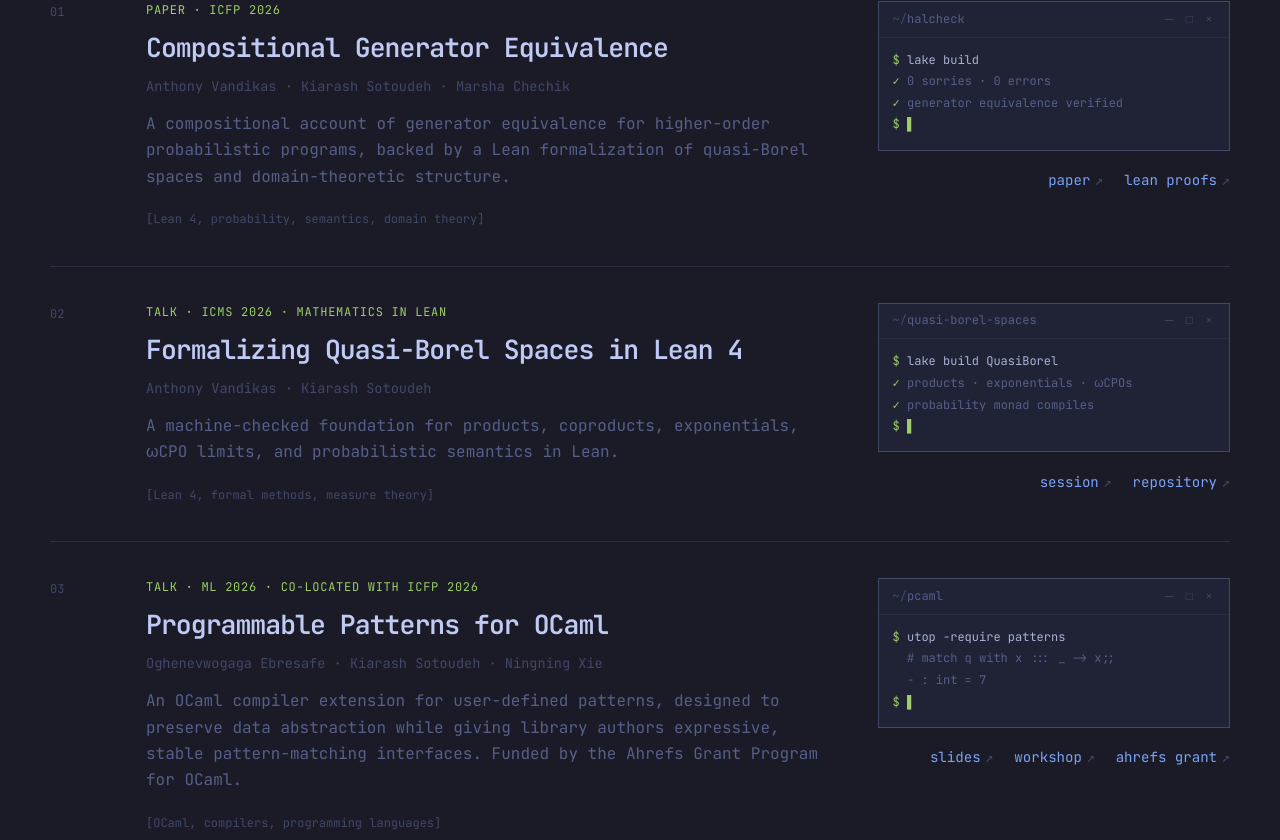
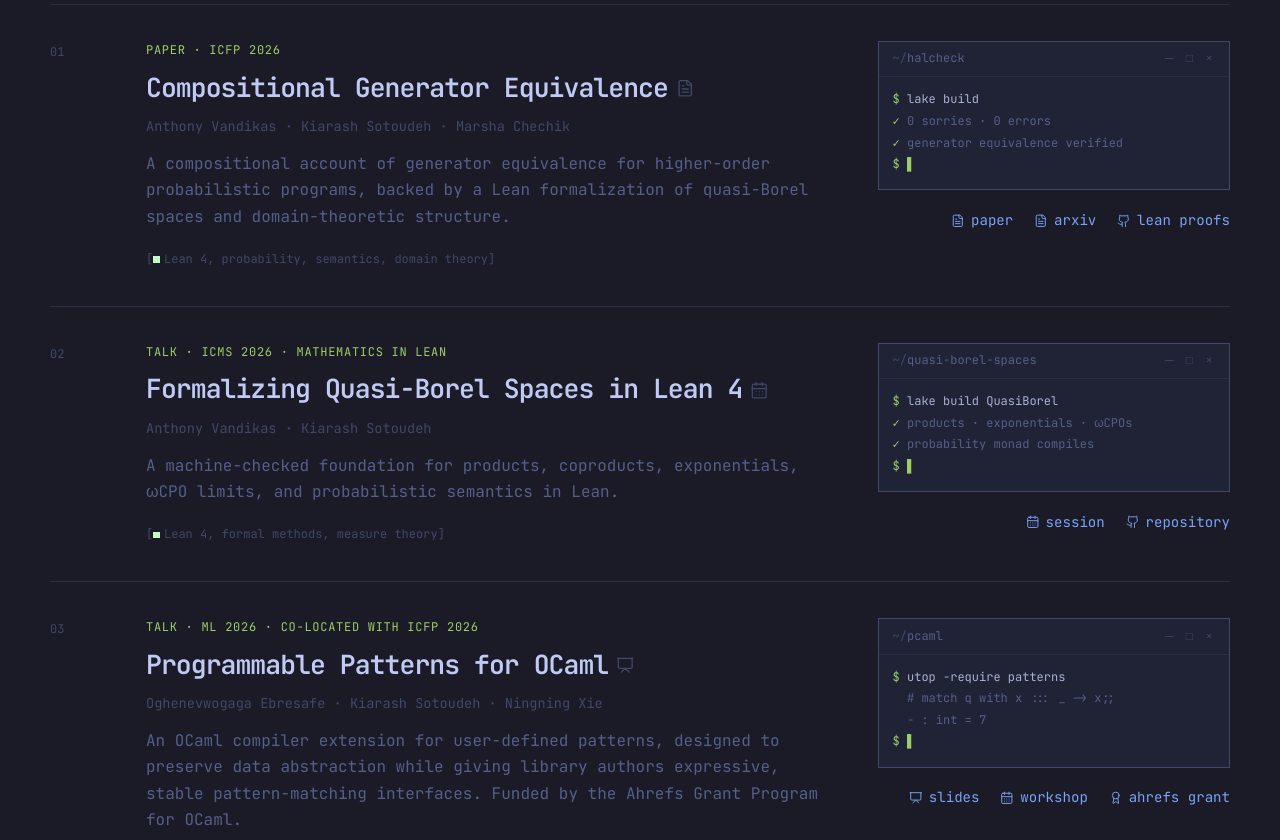
Before and after one commit to exekis/exekis.github.io, a Next.js app: page / in a window 1280 px wide. Shown: the part 960-1800 px from the top of the page. Built offline with nearby package versions, Linux system fonts and the light colour scheme.

Commit message:
feat(portfolio): add link glyphs, language swatches, and arxiv link, drop about section

```diff
--- a/src/app/globals.css
+++ b/src/app/globals.css
@@ -202,6 +202,10 @@ code {
   font-size: clamp(1.02rem, 1.3vw, 1.15rem);
 }
 
+.hero-summary + .hero-summary {
+  margin-top: 0.85rem;
+}
+
 .profile-links {
   display: flex;
   flex-wrap: wrap;
@@ -297,6 +301,23 @@ code {
   line-height: 1.35;
 }
 
+.item-copy h3 a {
+  text-decoration: none;
+}
+
+.title-glyph {
+  display: inline-block;
+  width: 0.7em;
+  height: 0.7em;
+  margin-left: 0.5rem;
+  vertical-align: -0.04em;
+  color: var(--faint);
+}
+
+.item-copy h3 a:hover .title-glyph {
+  color: inherit;
+}
+
 .item-copy > p:not(.item-meta),
 .writing-entry > p:not(.item-meta),
 .about-copy p {
@@ -331,6 +352,14 @@ code {
   content: ",\00a0";
 }
 
+.stack-swatch {
+  display: inline-block;
+  width: 0.55em;
+  height: 0.55em;
+  margin-right: 0.35em;
+  background: var(--faint);
+}
+
 .item-side {
   display: flex;
   flex-direction: column;
@@ -347,7 +376,16 @@ code {
 }
 
 .item-links a {
+  display: inline-flex;
+  align-items: center;
+  gap: 0.4rem;
   color: var(--link);
+}
+
+.link-glyph {
+  width: 0.85rem;
+  height: 0.85rem;
+  flex-shrink: 0;
 }
 
 .term {
--- a/src/app/page.tsx
+++ b/src/app/page.tsx
@@ -1,7 +1,27 @@
-import { Github, GraduationCap, Linkedin, Music2 } from "lucide-react";
+import {
+  Award,
+  CalendarDays,
+  Download,
+  FileText,
+  Github,
+  Globe,
+  GraduationCap,
+  Linkedin,
+  Music2,
+  NotebookText,
+  Presentation,
+  type LucideIcon,
+} from "lucide-react";
 import ExternalLink from "@/components/ExternalLink";
 import TerminalPane from "@/components/TerminalPane";
-import { industry, projects, research, type PortfolioItem } from "@/content/portfolio";
+import {
+  industry,
+  projects,
+  research,
+  type PortfolioItem,
+  type PortfolioLink,
+  type PortfolioLinkKind,
+} from "@/content/portfolio";
 
 const profileLinks = [
   { label: "github", href: "https://github.com/exekis", Icon: Github },
@@ -17,6 +37,30 @@ const profileLinks = [
     Icon: Music2,
   },
 ];
+
+const linkGlyphs: Record<PortfolioLinkKind, LucideIcon> = {
+  paper: FileText,
+  code: Github,
+  slides: Presentation,
+  event: CalendarDays,
+  web: Globe,
+  install: Download,
+  writeup: NotebookText,
+  grant: Award,
+};
+
+// GitHub linguist language colours
+const languageColors: Record<string, string> = {
+  "Lean 4": "#C4FFC2",
+  OCaml: "#ef7a08",
+  Rust: "#dea584",
+  Python: "#3572A5",
+  "C++": "#f34b7d",
+  TypeScript: "#3178c6",
+  JavaScript: "#f1e05a",
+  Ruby: "#701516",
+  Perl: "#0298c3",
+};
 
 const exekisBanner = [
   "",
@@ -48,6 +92,26 @@ function SectionHeading({
   );
 }
 
+function TitleLink({ link, title }: { link: PortfolioLink; title: string }) {
+  const Glyph = linkGlyphs[link.kind ?? "web"];
+  return (
+    <ExternalLink href={link.href} showMark={false}>
+      {title}
+      <Glyph aria-hidden="true" className="title-glyph" strokeWidth={1.7} />
+    </ExternalLink>
+  );
+}
+
+function ItemLink({ link }: { link: PortfolioLink }) {
+  const Glyph = linkGlyphs[link.kind ?? "web"];
+  return (
+    <ExternalLink href={link.href} showMark={false}>
+      <Glyph aria-hidden="true" className="link-glyph" strokeWidth={1.7} />
+      <span>{link.label}</span>
+    </ExternalLink>
+  );
+}
+
 function ItemList({ items }: { items: PortfolioItem[] }) {
   return (
     <div className="item-list">
@@ -58,12 +122,27 @@ function ItemList({ items }: { items: PortfolioItem[] }) {
           </p>
           <div className="item-copy">
             <p className="item-meta">{item.meta}</p>
-            <h3>{item.title}</h3>
+            <h3>
+              {item.links[0] ? (
+                <TitleLink link={item.links[0]} title={item.title} />
+              ) : (
+                item.title
+              )}
+            </h3>
             {item.authors && <p className="item-authors">{item.authors}</p>}
             <p>{item.description}</p>
             <ul className="stack-list" aria-label={`${item.title} technologies`}>
               {item.stack.map((technology) => (
-                <li key={technology}>{technology}</li>
+                <li key={technology}>
+                  {languageColors[technology] && (
+                    <span
+                      aria-hidden="true"
+                      className="stack-swatch"
+                      style={{ backgroundColor: languageColors[technology] }}
+                    />
+                  )}
+                  {technology}
+                </li>
               ))}
             </ul>
           </div>
@@ -72,9 +151,7 @@ function ItemList({ items }: { items: PortfolioItem[] }) {
             {item.links.length > 0 && (
               <div className="item-links">
                 {item.links.map((link) => (
-                  <ExternalLink href={link.href} key={link.href}>
-                    {link.label}
-                  </ExternalLink>
+                  <ItemLink key={link.href} link={link} />
                 ))}
               </div>
             )}
@@ -97,8 +174,12 @@ export default function HomePage() {
             {exekisBanner}
           </pre>
           <p className="hero-summary">
-            Kiarash Sotoudeh. This is a small index of my work in compilers, formal methods, and
-            systems software.
+            Kiarash Sotoudeh. Fourth-year undergrad at the University of Toronto: computer
+            science specialist, mathematics major, philosophy minor. Looking for a computer
+            science MSc in Canada.
+          </p>
+          <p className="hero-summary">
+            This is a small index of my work in compilers, formal methods, and systems software.
           </p>
           <div className="profile-links" aria-label="Profile links">
             {profileLinks.map(({ href, Icon, label }) => (
@@ -125,31 +206,6 @@ export default function HomePage() {
         <SectionHeading id="projects-title" index="03">projects</SectionHeading>
         <ItemList items={projects} />
       </section>
-
-      <section className="page-section about-section" id="about" aria-labelledby="about-title">
-        <SectionHeading id="about-title" index="04">about</SectionHeading>
-        <div className="about-copy">
-          <h3>I like systems that explain themselves.</h3>
-          <p>
-            I&apos;m studying computer science at the University of Toronto alongside mathematics and
-            philosophy. I care about tools that let people express strong ideas without giving up
-            safety, whether that means a type system, a proof, a compiler pass, or a reliable CI
-            pipeline.
-          </p>
-          <p>
-            Away from the terminal, I write, play piano and guitar, and follow soccer. I use Arch,
-            by the way.
-          </p>
-        </div>
-        <pre className="about-proof" aria-label="A small type signature">
-          {`build : Idea → Safe System
-build idea =
-  idea
-  |> make_explicit
-  |> test_assumptions
-  |> ship`}
-        </pre>
-      </section>
     </>
   );
 }
--- a/src/components/SiteHeader.tsx
+++ b/src/components/SiteHeader.tsx
@@ -4,7 +4,6 @@ const navigation = [
   { label: "research", href: "/#research" },
   { label: "industry", href: "/#industry" },
   { label: "projects", href: "/#projects" },
-  { label: "about", href: "/#about" },
 ];
 
 export default function SiteHeader() {
--- a/src/content/portfolio.ts
+++ b/src/content/portfolio.ts
@@ -1,6 +1,17 @@
+export type PortfolioLinkKind =
+  | "paper"
+  | "code"
+  | "slides"
+  | "event"
+  | "web"
+  | "install"
+  | "writeup"
+  | "grant";
+
 export type PortfolioLink = {
   label: string;
   href: string;
+  kind?: PortfolioLinkKind;
 };
 
 export type TerminalLine = {
@@ -35,8 +46,14 @@ export const research: PortfolioItem[] = [
       {
         label: "paper",
         href: "https://icfp26.sigplan.org/details/icfp-2026-icfp-papers/23/Compositional-Generator-Equivalence",
+        kind: "paper",
       },
-      { label: "lean proofs", href: "https://github.com/YellPika/quasi-borel-spaces" },
+      { label: "arxiv", href: "https://arxiv.org/abs/2606.22616", kind: "paper" },
+      {
+        label: "lean proofs",
+        href: "https://github.com/YellPika/quasi-borel-spaces",
+        kind: "code",
+      },
     ],
     terminal: {
       slug: "halcheck",
@@ -55,8 +72,12 @@ export const research: PortfolioItem[] = [
       "A machine-checked foundation for products, coproducts, exponentials, ωCPO limits, and probabilistic semantics in Lean.",
     stack: ["Lean 4", "formal methods", "measure theory"],
     links: [
-      { label: "session", href: "https://icms-conference.org/2026/session5.html" },
-      { label: "repository", href: "https://github.com/YellPika/quasi-borel-spaces" },
+      { label: "session", href: "https://icms-conference.org/2026/session5.html", kind: "event" },
+      {
+        label: "repository",
+        href: "https://github.com/YellPika/quasi-borel-spaces",
+        kind: "code",
+      },
     ],
     terminal: {
       slug: "quasi-borel-spaces",
@@ -78,11 +99,17 @@ export const research: PortfolioItem[] = [
       {
         label: "slides",
         href: "https://drive.google.com/file/d/1zWeVdFa356c1EJiWW9UHc-lmIGInCLdc/view?usp=sharing",
+        kind: "slides",
       },
-      { label: "workshop", href: "https://icfp26.sigplan.org/home/mlfamilyworkshop-2026" },
+      {
+        label: "workshop",
+        href: "https://icfp26.sigplan.org/home/mlfamilyworkshop-2026",
+        kind: "event",
+      },
       {
         label: "ahrefs grant",
         href: "https://discuss.ocaml.org/t/ahrefs-grant-program-for-ocaml/17604/5",
+        kind: "grant",
       },
     ],
     terminal: {
@@ -104,6 +131,7 @@ export const research: PortfolioItem[] = [
       {
         label: "repository",
         href: "https://github.com/google-deepmind/formal-conjectures",
+        kind: "code",
       },
     ],
     terminal: {
@@ -140,7 +168,7 @@ export const industry: PortfolioItem[] = [
     description:
       "Owned Shopify's in-house merge queue on its internal Git server, from runtime improvements to compiler passes that reject privileged Docker sidecar options before jobs reach shared workers.",
     stack: ["Ruby", "Kubernetes", "CI", "security"],
-    links: [{ label: "shopify", href: "https://www.shopify.com/" }],
+    links: [{ label: "shopify", href: "https://www.shopify.com/", kind: "web" }],
     terminal: {
       slug: "shopify/merge-queue",
       lines: [
@@ -156,7 +184,7 @@ export const industry: PortfolioItem[] = [
     description:
       "Scraped and normalized University of Toronto and Waterloo awards into typed snapshots, then built the scholarship finder around them: amount filters, sorting, pagination, and detail pages.",
     stack: ["TypeScript", "Next.js", "Playwright"],
-    links: [{ label: "embark", href: "https://www.embark.ca/" }],
+    links: [{ label: "embark", href: "https://www.embark.ca/", kind: "web" }],
     terminal: {
       slug: "files/awards",
       lines: [
@@ -170,9 +198,9 @@ export const industry: PortfolioItem[] = [
     title: "ESG scoring compiler",
     meta: "Cash App · software engineering apprenticeship · 2024",
     description:
-      "Built the compiler behind an ESG scoring system with real-time carbon-footprint tracking, and optimized its ML inference path with XLA.",
-    stack: ["Python", "C++", "XLA"],
-    links: [{ label: "cash app", href: "https://cash.app/" }],
+      "Built the compiler behind an ESG scoring system with real-time carbon-footprint tracking.",
+    stack: ["Python", "TypeScript"],
+    links: [{ label: "cash app", href: "https://cash.app/", kind: "web" }],
     terminal: {
       slug: "uoft/csc207/cashapp/esgc",
       lines: [
@@ -191,7 +219,7 @@ export const projects: PortfolioItem[] = [
     description:
       "An interactive shell wrapper that logs every command's directory, timing, output, and exit code into per-session JSON, with optional Azure Cosmos DB export and a cosmos_doctor setup check.",
     stack: ["Rust", "Unix", "Azure Cosmos DB"],
-    links: [{ label: "source", href: "https://github.com/exekis/recli" }],
+    links: [{ label: "source", href: "https://github.com/exekis/recli", kind: "code" }],
     terminal: {
       slug: "recli",
       lines: [
@@ -207,7 +235,7 @@ export const projects: PortfolioItem[] = [
     description:
       "A cross-platform system monitor for Arch Linux and macOS with weighted CPU accounting and multi-factor memory-pressure scoring, configured and logged as JSON while staying featherweight.",
     stack: ["Rust", "Perl", "Linux"],
-    links: [{ label: "source", href: "https://github.com/exekis/symon" }],
+    links: [{ label: "source", href: "https://github.com/exekis/symon", kind: "code" }],
     terminal: {
       slug: "symon",
       lines: [
@@ -224,8 +252,12 @@ export const projects: PortfolioItem[] = [
       "Save an unruly browser session into dated, organised bookmark folders, then combine or archive them later.",
     stack: ["JavaScript", "Firefox", "Chrome"],
     links: [
-      { label: "source", href: "https://github.com/exekis/bookit" },
-      { label: "install", href: "https://addons.mozilla.org/en-CA/firefox/addon/bookit/" },
+      { label: "source", href: "https://github.com/exekis/bookit", kind: "code" },
+      {
+        label: "install",
+        href: "https://addons.mozilla.org/en-CA/firefox/addon/bookit/",
+        kind: "install",
+      },
     ],
     terminal: {
       slug: "bookit",
@@ -243,8 +275,8 @@ export const projects: PortfolioItem[] = [
       "Turns a WhatsApp group history into a small, shareable year-in-review without uploading the conversation to a third-party service.",
     stack: ["Next.js", "Python", "Firebase"],
     links: [
-      { label: "source", href: "https://github.com/exekis/once-upon-a-chat" },
-      { label: "write-up", href: "https://devpost.com/software/once-upon-a-chat" },
+      { label: "source", href: "https://github.com/exekis/once-upon-a-chat", kind: "code" },
+      { label: "write-up", href: "https://devpost.com/software/once-upon-a-chat", kind: "writeup" },
     ],
     terminal: {
       slug: "once-upon-a-chat",
@@ -262,8 +294,8 @@ export const projects: PortfolioItem[] = [
       "An eco-score calculator that estimates the environmental footprint of everyday spending and makes the assumptions visible.",
     stack: ["Django", "Next.js", "React"],
     links: [
-      { label: "source", href: "https://github.com/exekis/rattm" },
-      { label: "demo", href: "https://rattm.vercel.app/" },
+      { label: "source", href: "https://github.com/exekis/rattm", kind: "code" },
+      { label: "demo", href: "https://rattm.vercel.app/", kind: "web" },
     ],
     terminal: {
       slug: "rattm",
```
